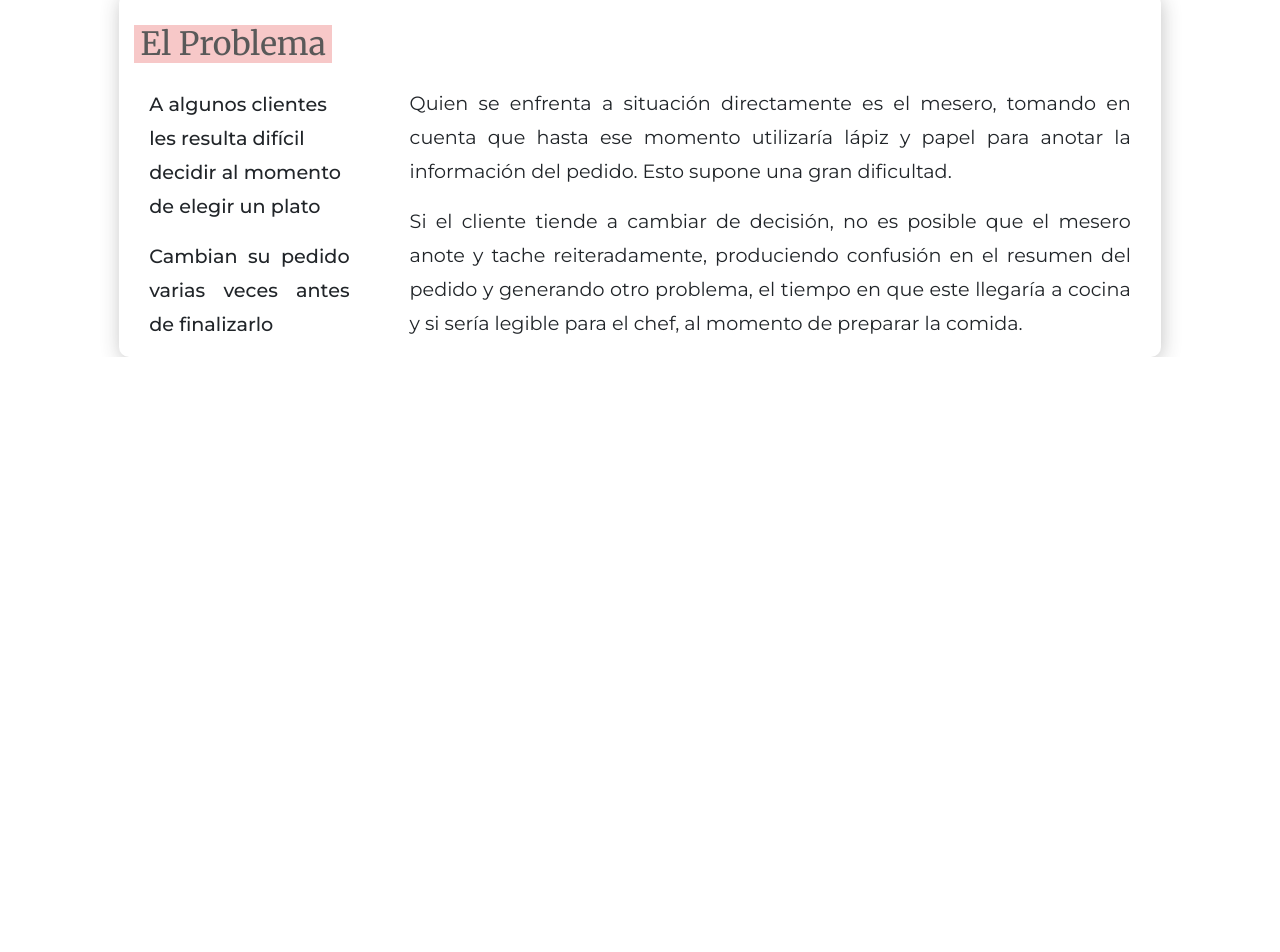
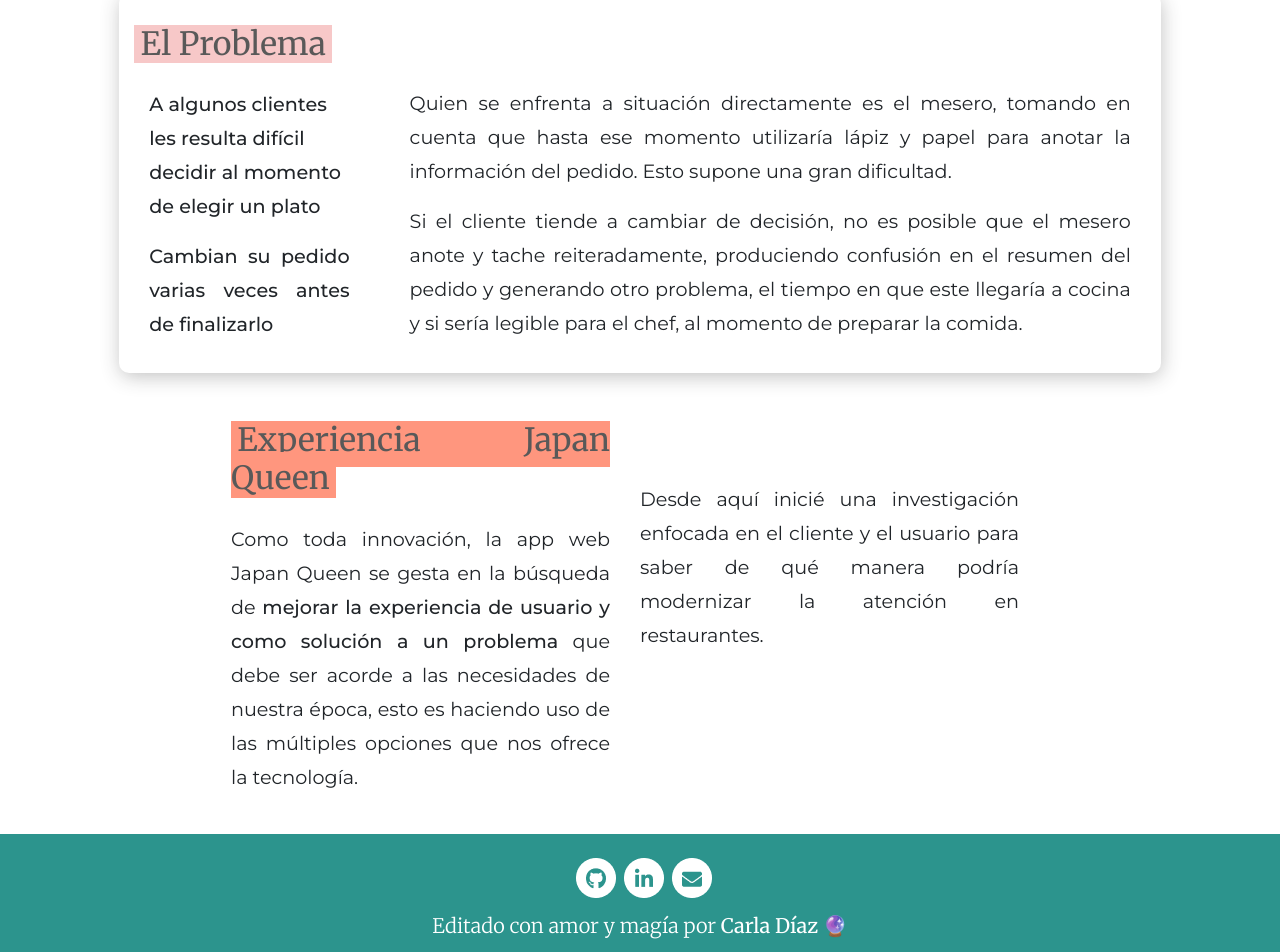
Before and after one commit to Carlareneedc/Portafolio-Final, a React (Create React App) app: page /JapanQueen in a window 1280 px wide. Shown: the part 1069-2021 px from the top of the page. Before the commit the page ends 1426 px from the top, so only its background shows below. Built offline with nearby package versions, Linux system fonts and the light colour scheme.

Commit message:
arreglando errores

```diff
--- a/src/Components/Footer.jsx
+++ b/src/Components/Footer.jsx
@@ -11,7 +11,7 @@ const FooterPage = () => {
 
 
 
-     <MDBCol fluid className="">
+     <MDBCol >
             <div className="">
 
             <a target="_blank" href="https://github.com/Carlareneedc"><img className="git ml-2" src={git} alt="git" /></a>
--- a/src/Components/JapanQueen.jsx
+++ b/src/Components/JapanQueen.jsx
@@ -19,9 +19,6 @@ import FooterPage from "../Components/Footer";
 import logo from "../img/logo.png";
 import contacto from "../img/contacto.png";
 import japanQueen from "../img/japanqueennores.png";
-import japan from "../img/proyectouno.png";
-import gav from "../img/gav.png";
-import unimarc from "../img/unimarc.png";
 import "../styleCSS/JapanQueen.css";
 
 class JapanQueen extends React.Component {
@@ -86,7 +83,7 @@ class JapanQueen extends React.Component {
                       Sobre Mi
                     </MDBNavLink>
                   </MDBNavItem>
-                  <MDBNavbarBrand href="/">
+                  <MDBNavbarBrand>
                     <a href="mailto:carla.renee.diazc@gmail.com">
                       <img className="" src={contacto} alt="imgcontacto" />
                     </a>
@@ -281,12 +278,45 @@ class JapanQueen extends React.Component {
                 </div>
 
               </div>
+              <div className="ctnExpJapan container row col-sm-12 ">
+            <div className="container col-sm-12 col-md-10">
+              <div className="row">
+                <div className=" col-sm-10 col-md-6">
+                  <h5 className="experienciaJapan"><mark  style={{
+                    background: "rgba(255, 150, 126, 1)",
+                    color: "rgba(89, 89, 89, 1)",
+                  }}>Experiencia Japan Queen</mark></h5>
+                  <p
+                className="comoToda mt-4
+                "
+              >
+                Como toda innovación, la app web Japan Queen se gesta en la
+                búsqueda de{" "}
+                <strong>
+                  mejorar la experiencia de usuario y como solución a un
+                  problema
+                </strong>{" "}
+                que debe ser acorde a las necesidades de nuestra época, esto es
+                haciendo uso de las múltiples opciones que nos ofrece la
+                tecnología.
+              </p>
+                </div>
 
+                <div className="col-sm-12 col-md-6">
+
+
+                  <p className=" desdeAqui ">
+                  Desde aquí inicié una investigación enfocada en el cliente y el usuario para saber de qué manera podría modernizar la atención en restaurantes.
+                  </p>
+
+                </div>
+              </div>
+            </div>
+          </div>
             </div>
 
           </div>
-
-
+        <FooterPage/>
       </div>
     );
   }
--- a/src/Components/NavBar.jsx
+++ b/src/Components/NavBar.jsx
@@ -87,8 +87,8 @@ class FullPageIntroWithFixedNavbar extends React.Component {
                       Sobre Mi
                     </MDBNavLink>
                   </MDBNavItem>
-                  <MDBNavbarBrand href="/">
-                    <a href="mailto:carla.renee.diazc@gmail.com"><img className="" src={contacto} alt="imgcontacto" /></a>
+                  <MDBNavbarBrand >
+                    <a href="mailto:carla.renee.diazc@gmail.com"><img className="cont" src={contacto} alt="imgcontacto" /></a>
                   </MDBNavbarBrand>
                 </MDBNavbarNav>
               </MDBCollapse>
--- a/src/styleCSS/JapanQueen.css
+++ b/src/styleCSS/JapanQueen.css
@@ -48,6 +48,7 @@
 border-radius: 10px;
 overflow: hidden;
 padding-top: 2rem;
+padding-bottom: 1rem;
 }
 
 .desdeAqui{
@@ -61,7 +62,7 @@ padding-top: 2rem;
 
 .tagsJapan{
     margin-top: 1.2rem;
-    overflow: hidden;
+
 }
 
 /*.uxR {
@@ -120,22 +121,22 @@ padding-top: 2rem;
     margin-top: 0rem;
 }
 
-   .textJapan, .experienciaJapan{
+   .textJapan, .experienciaJapan, .elProblema{
     text-align: center;
-    font-size: 1.2em;
+    font-size: 1.3em;
     margin-left: 1rem;
     margin-top: 1rem;
 }
 .experienciaJapan{
-    font-size: 1.2rem;
-    margin-left: 2rem;
+
+    margin-left: 0rem;
 }
 .textContJapan{
 
     margin-top: 1rem;
 }
 
-.japanEs, .comoToda, .desdeAqui{
+.japanEs, .comoToda, .desdeAqui, .aAlgunos, .cambian, .quien, .cliente{
 font-size: 1.1em;
 }
 
--- a/src/styleCSS/NavBar.css
+++ b/src/styleCSS/NavBar.css
@@ -23,7 +23,12 @@
     font-weight: 900;
 }
 .logo{
-    margin-left: 9rem;
+    margin-left: 4.6rem;
+}
+
+.cont{
+    width: 4vw;
+
 }
 
 
```
